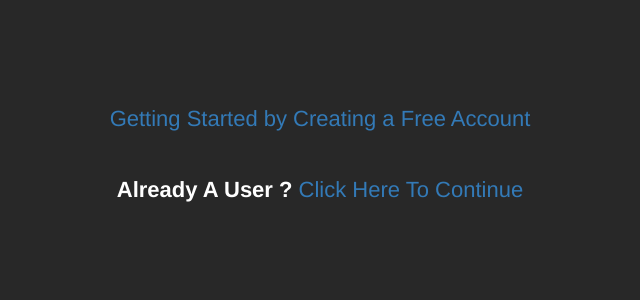
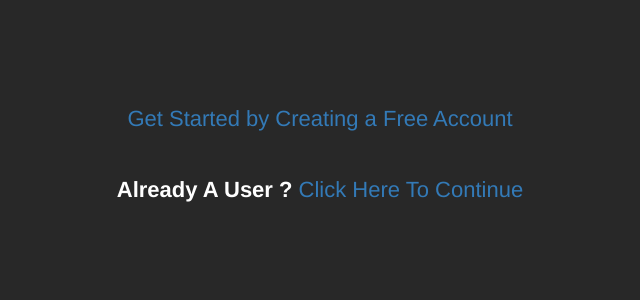
Before and after one commit to Priyanshu154/Backtest, a Django app: template Backtest/templates/welcome.html in a window 1280 px wide. Shown: the part 235-535 px from the top of the page, without its empty margins (320-960 px from the left). Run offline with Django 3.2, Linux system fonts and the light colour scheme; the template is opened without the code that fills it, so the values that code supplies are empty; some libraries are stand-ins or nearby versions.

Commit message:
Not Much Ignore

```diff
--- a/Backtest/templates/welcome.html
+++ b/Backtest/templates/welcome.html
@@ -60,7 +60,7 @@
 
 	<div class="main-div">
 
-		<a href="{% url 'signup'%}" class="link">Getting Started by Creating a Free Account</a>
+		<a href="{% url 'signup'%}" class="link">Get Started by Creating a Free Account</a>
 
 		<p> Already A User ? <a href="{% url 'login' %}" class="link">Click Here To Continue</a> </p>
 
```
Also changed, not shown: Backtest/db.sqlite3, 1 other file.
